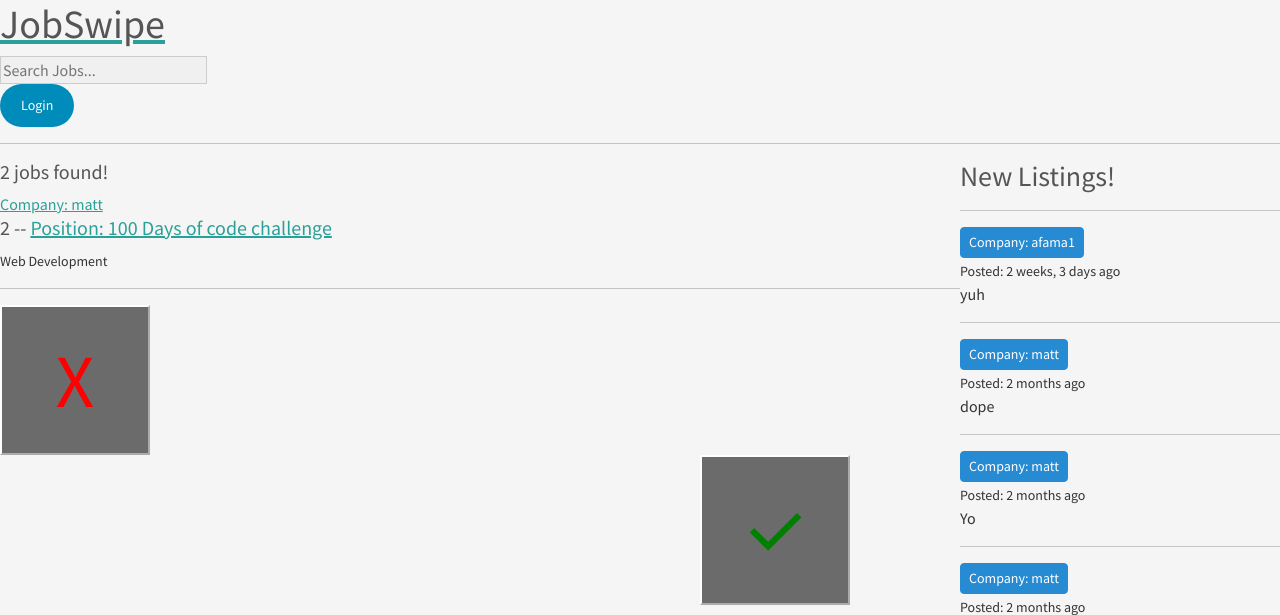
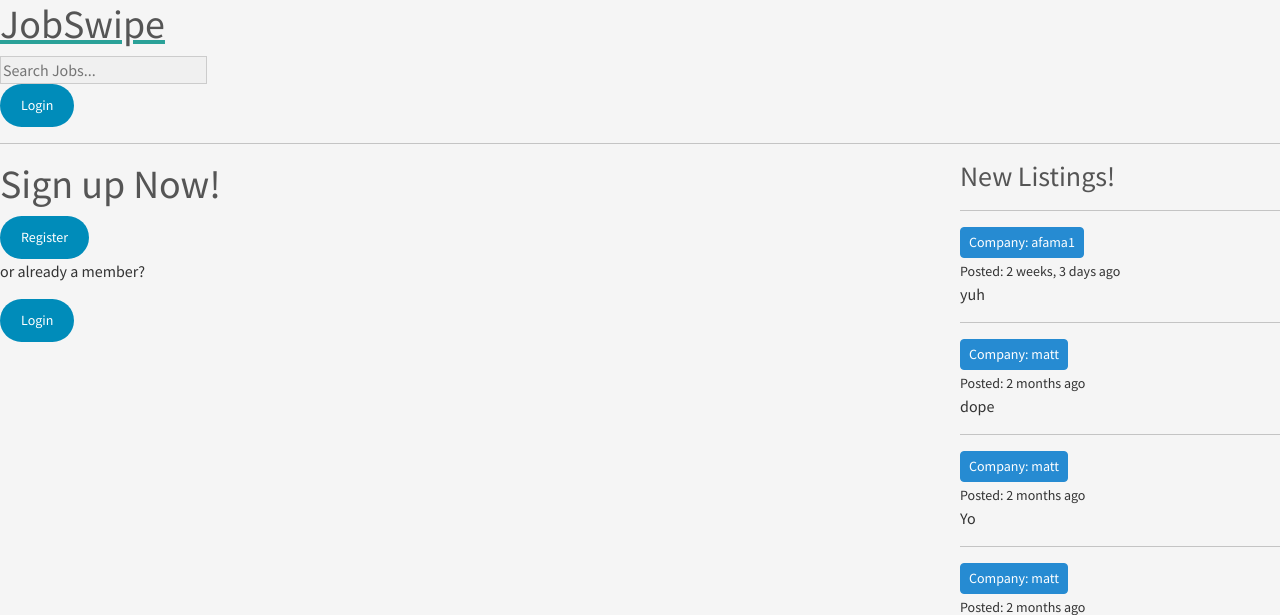
Before and after one commit to Ben-Cariello/ITSC3155Group, a Django app: page / in a window 1280 px wide. Shown: the top 615 px of the page. Run offline with Django 5.2, Linux system fonts and the light colour scheme; data comes from the database, SQL or seed files in the repository.

Commit message:
Update to home.html

```diff
--- a/DjangoTutorial-main/studybud/base/templates/base/home.html
+++ b/DjangoTutorial-main/studybud/base/templates/base/home.html
@@ -15,11 +15,19 @@
 <div class="home-container">
 
     <div>
+        {% if request.user.is_authenticated %}
         <h5>{{job_count}} jobs found!</h5>
         <a href="{% url 'create-Job' %}"></a>
 
         {% include 'base/job_list.html' %}
-
+        {% else %}
+        <div class="applyNow">
+            <h1>Sign up Now!</h1>
+            <a class ="btn btn-login navbar-btn" type ="button" href="{% url 'register' %}">Register</a>
+            <p> or already a member?</p>
+            <a class ="btn btn-login navbar-btn" type ="button" href="{% url 'login' %}">Login</a>
+        </div>
+        {% endif %}
     </div>
 
         <div>
--- a/DjangoTutorial-main/studybud/base/templates/base/job_list.html
+++ b/DjangoTutorial-main/studybud/base/templates/base/job_list.html
@@ -36,7 +36,6 @@
 </style>
 
 <div>
-
     {% for job in jobs %}
     <div class="job-container">
         {% if request.user == job.host %}
@@ -55,9 +54,11 @@
     </div>
     {% endfor %}
 
+
     <script>
     // Variables
     const jobContainers = document.querySelectorAll('.job-container');
+    var csrftoken = '{{ csrf_token }}';
     let currentJobIndex = 0;
 
     // Show the first job
--- a/DjangoTutorial-main/studybud/base/templates/base/profile.html
+++ b/DjangoTutorial-main/studybud/base/templates/base/profile.html
@@ -68,7 +68,7 @@
         <p>No jobs posted yet.</p>
     {% endif %}
 
-<h3>Messages:</h3>
+<h3>Sent Applications:</h3>
     {% if job_messages %}
         <ul>
             {% for message in job_messages %}
```
